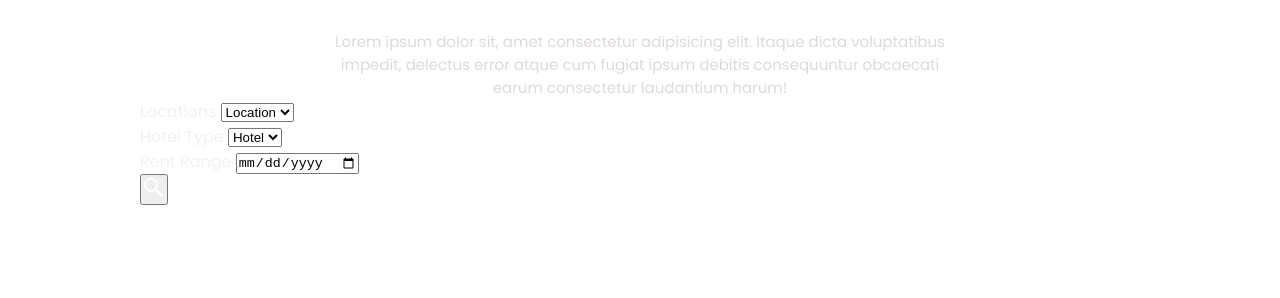
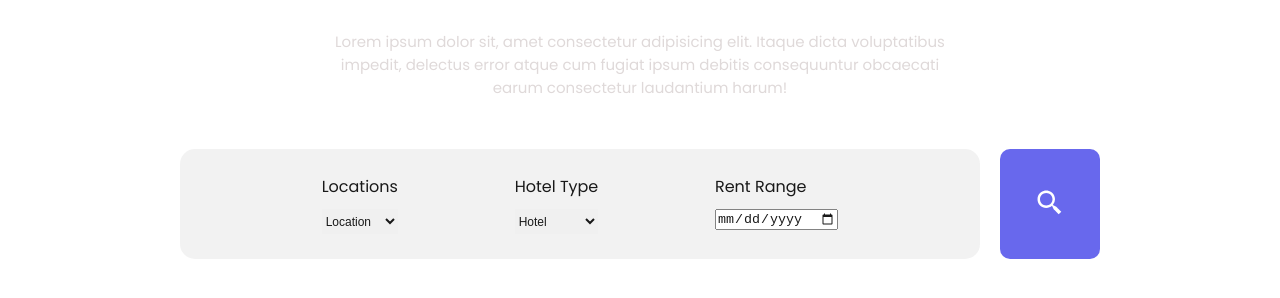
Before and after one commit to luad3cristal/rocket-travel, a plain HTML site: page index.html in a window 1280 px wide. Shown: the part 318-616 px from the top of the page. Drawn offline with Linux system fonts and the light colour scheme.

Commit message:
styling bottom main

```diff
--- a/index.html
+++ b/index.html
@@ -56,7 +56,7 @@
               </select>
             </div>
 
-            <div class="hotels">
+            <div class="hotel">
               <label for="hotel">Hotel Type</label>
               <select name="hotel escolhido:" id="hotel">
                 <option value="1">Hotel</option>
@@ -79,7 +79,7 @@
           </div>
 
           <div class="button-search">
-            <button id="button-search">
+            <button>
               <img src="./assets/search.svg" alt="" />
             </button>
           </div>
--- a/style.css
+++ b/style.css
@@ -115,4 +115,70 @@ main {
   display: flex;
   margin: 0 auto;
   max-width: 65%;
+
+  padding-bottom: 50px;
 }
+
+/* bottom main */
+.bottom-main {
+  display: flex;
+  justify-content: center;
+  align-items: center;
+}
+
+.search {
+  background-color: var(--color-text);
+  opacity: 0.9;
+
+  border-radius: 15px;
+
+  width: 80%;
+  padding: 25px;
+
+  display: flex;
+  justify-content: space-evenly;
+}
+
+.locations,
+.hotel,
+.range {
+  display: flex;
+  flex-direction: column;
+}
+
+label {
+  color: black;
+
+  padding-bottom: 10px;
+}
+
+select {
+  border: none;
+
+  height: 25px;
+
+  font-size: 12px;
+  font-weight: 400;
+}
+
+.button-search {
+  padding-left: 20px;
+}
+
+main button {
+  width: 100px;
+  height: 110px;
+
+  border: none;
+  border-radius: 10px;
+  background: rgba(67, 67, 233, 0.8);
+}
+
+button img {
+  width: 30px;
+  height: 30px;
+}
+
+button:hover {
+  cursor: pointer;
+}
```
